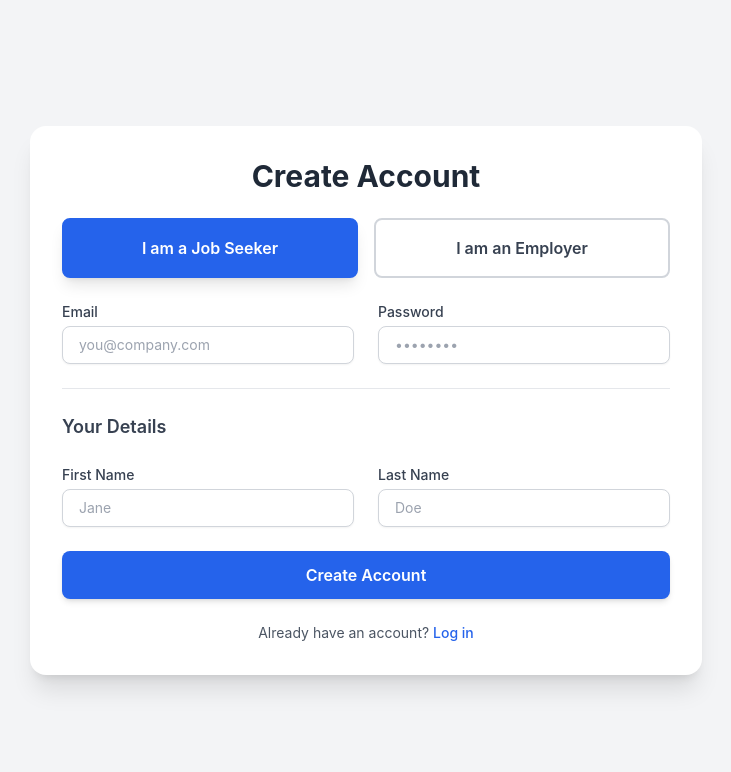
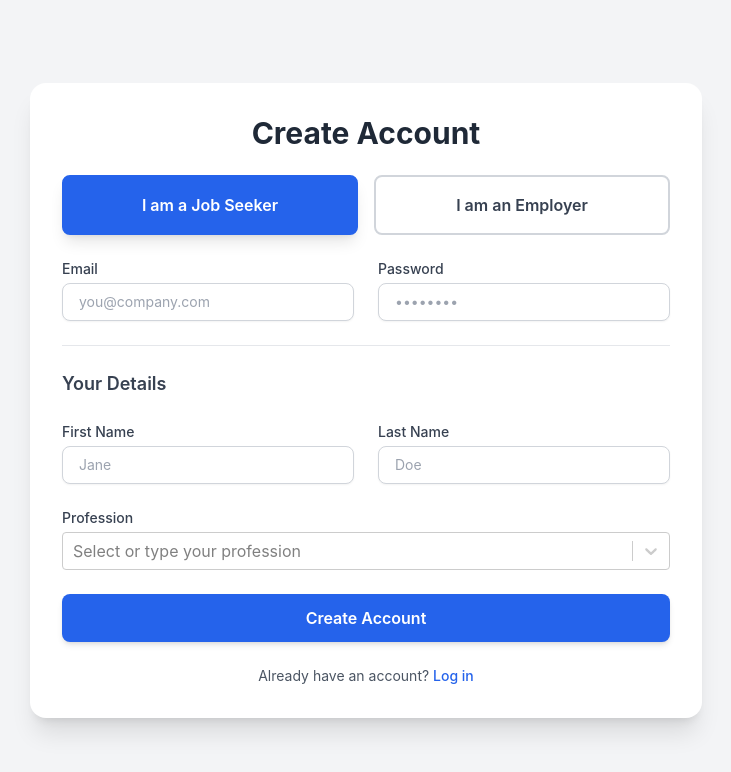
Before and after one commit to muhammadolammi/jobmatch_frontend, a React (Create React App) app: page /register in a window 1280 px wide. Shown: the top 772 px of the page, without its empty margins (274-1005 px from the left). Built offline with nearby package versions, Linux system fonts and the light colour scheme; no server answers.

Commit message:
add profession in reg

```diff
--- a/package.json
+++ b/package.json
@@ -23,6 +23,7 @@
     "react-redux": "^9.2.0",
     "react-router-dom": "^7.9.1",
     "react-scripts": "5.0.1",
+    "react-select": "^5.10.2",
     "tailwind-merge": "^3.4.1",
     "tw-animate-css": "^1.4.0",
     "typescript": "^4.9.5",
--- /dev/null
+++ b/src/api/professions.ts
@@ -0,0 +1,32 @@
+import { api } from "./client";
+
+
+
+export interface Profession {
+    id: string;
+    name: string;
+    created_at: string;
+    updated_at: string;
+}
+// NEW: Fetch the current user's subscription details
+export const getProfessions = async (): Promise<Profession[]> => {
+    try {
+        const response = await api.get("/professions");
+        return response.data;
+    } catch (error) {
+        console.error("Failed to fetch professions", error);
+        // Fallback to empty array if API fails (safe default)
+        return [];
+    }
+};
+
+export const postProfession = async (profession: string): Promise<Profession> => {
+    try {
+        const response = await api.post("/professions", { name: profession });
+        return response.data;
+    } catch (error) {
+        console.error("Failed to post profession", error);
+        // Fallback to empty array if API fails (safe default)
+        return { id: "", name: profession, created_at: "", updated_at: "" };
+    }
+};
--- /dev/null
+++ b/src/helpers/string.ts
@@ -0,0 +1,5 @@
+
+export function toTitleCase(str: string) {
+  // Convert the string to lowercase first for consistency
+  return str.toLowerCase().replace(/\b\w/g, s => s.toUpperCase());
+}
--- a/src/pages/auth/RegisterPage.tsx
+++ b/src/pages/auth/RegisterPage.tsx
@@ -1,8 +1,11 @@
-import React, { useState } from 'react';
+import React, { useEffect, useState } from 'react';
 import { Link, useNavigate } from 'react-router-dom';
 import { Loader2 } from 'lucide-react';
 import { useAppDispatch, useAppSelector } from "../../app/hooks";
 import { registerUser, selectAuth } from "../../states/authslice";
+import { getProfessions, postProfession } from '../../api/professions';
+import CreatableSelect from 'react-select/creatable';
+import { toTitleCase } from '../../helpers/string';
 
 type Role = 'job_seeker' | 'employer';
 
@@ -17,12 +20,26 @@ const RegisterPage: React.FC = () => {
         company_website: '',
         company_size: 0,
         company_industry: '',
+        profession_id: "",
     });
+    const [professions, setProfessions] = useState<{id: string, name: string}[]>([]);
+const [selectedProfession, setSelectedProfession] = useState<{ id?: string; name: string } | null>(null);
     const [status, setStatus] = useState('');
     const dispatch = useAppDispatch();
     const { loading } = useAppSelector(selectAuth);
     const navigate = useNavigate();
 
+
+
+    useEffect(() => {
+    const fetchProfessions = async () => {
+         const res = await getProfessions();
+         setProfessions(res);
+
+    };
+
+    fetchProfessions();
+}, []);
     const handleChange = (e: React.ChangeEvent<HTMLInputElement | HTMLSelectElement>) => {
         const { name, value } = e.target;
         setFormData((prev) => ({
@@ -35,6 +52,7 @@ const RegisterPage: React.FC = () => {
         e.preventDefault();
         setStatus('');
 
+
         const payload: any = {
             email: formData.email,
             password: formData.password,
@@ -44,6 +62,38 @@ const RegisterPage: React.FC = () => {
         if (role === 'job_seeker') {
             payload.first_name = formData.first_name;
             payload.last_name = formData.last_name;
+            // console.log("Selected Profession:", selectedProfession);
+
+            // check if selectedProfession has an id (existing profession) or just a name (new profession)
+            if (selectedProfession) {
+                // if i enter a profession that doesnt exist , registration is successfull but profession isnt created at all in backend. whats wrong?
+                // are you there?
+                if (selectedProfession.id ) {
+                    payload.profession_id = selectedProfession.id;
+                }
+                else {
+                    // check if the name already exists in professions list (to avoid duplicates)
+                    const existing = professions.find(p => toTitleCase(p.name) === toTitleCase(selectedProfession.name));
+                    if (existing) {
+                        payload.profession_id = existing.id;
+
+                    }else{
+                            // If it's a new profession, we need to create it first
+                            const newProf = await postProfession(toTitleCase(selectedProfession.name));
+                            if (newProf.id === "") {
+                                setStatus("❌ Failed to create new profession. Please try again.");
+                                return;
+                            }
+                            payload.profession_id = newProf.id; // Use the newly created profession's ID
+                            setProfessions(prev => [...prev, { id: newProf.id, name: newProf.name }]); // Update local professions list with the new profession
+                    }
+
+                    }
+            }
+            else {
+                setStatus("❌ Please select or enter a profession.");
+                return;
+            }
         } else {
             payload.company_name = formData.company_name;
             payload.company_website = formData.company_website;
@@ -120,6 +170,28 @@ const RegisterPage: React.FC = () => {
                                     <input type="text" name="last_name" value={formData.last_name} onChange={handleChange} required className="w-full px-4 py-2 border border-gray-300 rounded-lg text-sm shadow-sm" placeholder="Doe" />
                                 </div>
                             </div>
+                            <div>
+                            <label className="block text-sm font-medium text-gray-700 mb-1">Profession</label>
+
+                            <CreatableSelect
+                        isClearable
+                        value={selectedProfession ? { value: selectedProfession.id || '', label: selectedProfession.name } : null}
+                        onChange={(newValue) => {
+                            if (newValue) {
+                                // Check if this is an existing profession
+                                const isExisting = professions.some(p => p.id === newValue.value);
+                                setSelectedProfession({
+                                    id: isExisting ? newValue.value : undefined, // Only set ID if it exists
+                                    name: newValue.label
+                                });
+                            } else {
+                                setSelectedProfession(null);
+                            }
+                        }}
+                        options={professions.map(p => ({ value: p.id, label: p.name }))}
+                        placeholder="Select or type your profession"
+                    />
+                        </div>
                         </div>
                     )}
 
```
Also changed, not shown: 2 other files (tests, documents, lock files or other folders).
